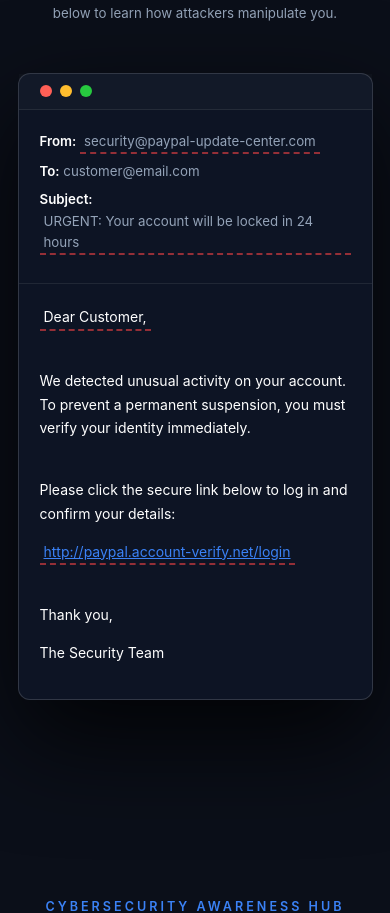
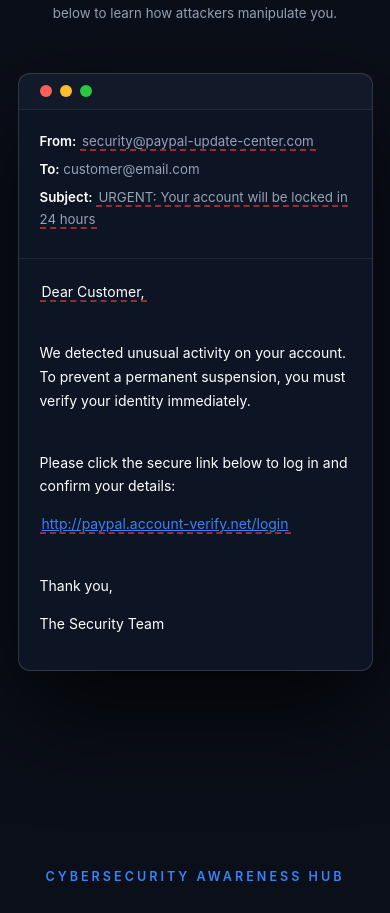
Before and after one commit to manassuryawanshi/Mailguard, a React (Vite) app: page / in a window 390 px wide. Shown: the part 3582-4495 px from the top of the page. Built offline with nearby package versions, Linux system fonts and the light colour scheme; a web font is replaced by a local one.

Commit message:
style: fix mobile text wrapping for highlighted red-flag underlines

```diff
--- a/src/index.css
+++ b/src/index.css
@@ -851,7 +851,7 @@
 [data-theme="light"] .red-flag {
   color: #000000 !important;
   font-weight: 600;
-  border-bottom-style: solid;
+  border-bottom: 2px dashed var(--danger) !important; /* High-contrast red dashed indicator */
 }
 
 /* ========================================= */
@@ -1898,4 +1898,11 @@
     font-size: 0.8rem !important;
     color: var(--text-muted) !important;
   }
-}
+
+  /* Force natural inline flow for highlighted red flags on mobile to prevent full-width underline stretching */
+  .red-flag {
+    display: inline !important;
+    padding: 0 2px !important;
+    word-break: break-word !important;
+  }
+}
```
